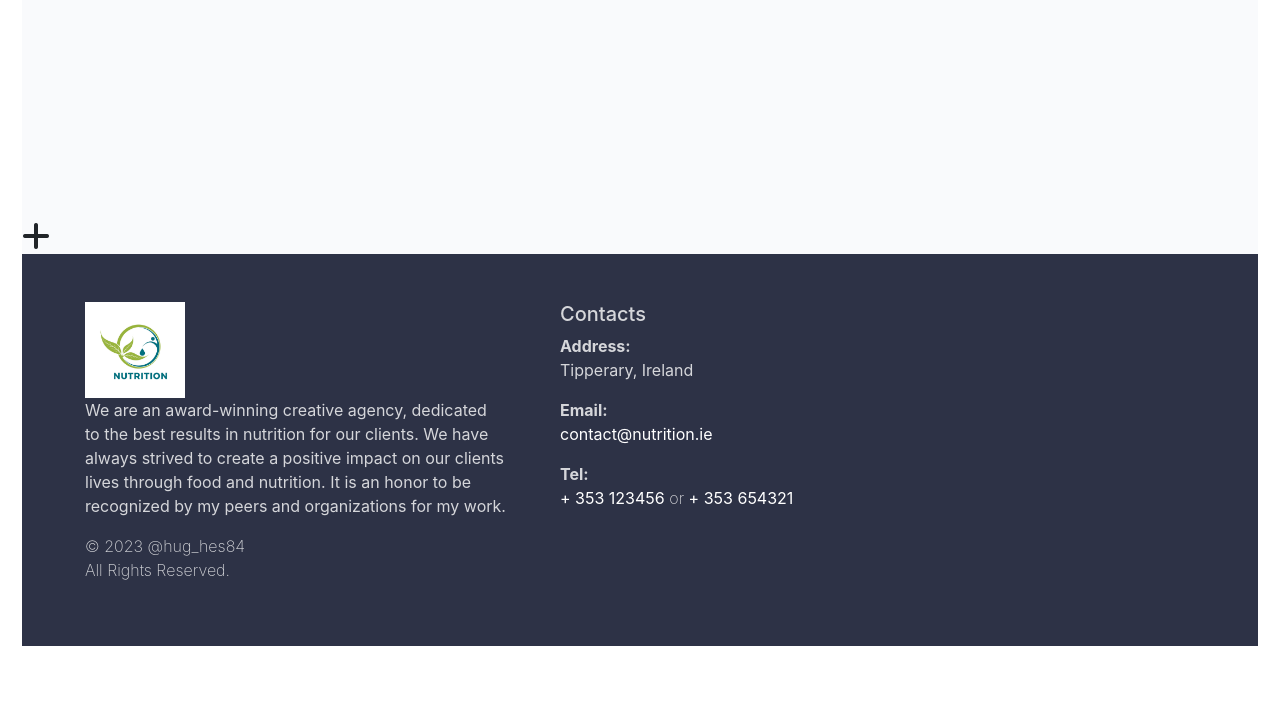
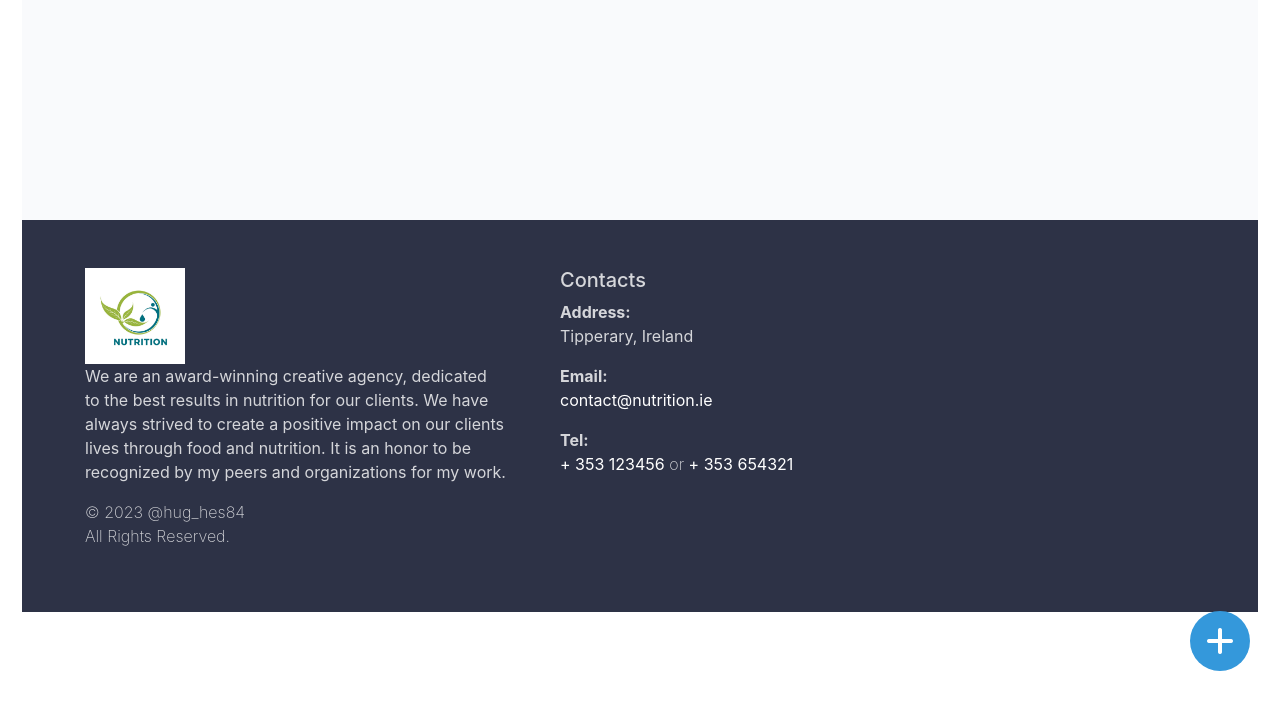
Before and after one commit to hughes84/my-blog-pp4, a Django app: page /recipes/ in a window 1280 px wide. Shown: the part 99-800 px from the top of the page. Run offline with Django 3.2, Linux system fonts and the light colour scheme; data that the repository does not hold is empty; some libraries are stand-ins or nearby versions.

Commit message:
Add minor style changes

```diff
--- a/static/css/style.css
+++ b/static/css/style.css
@@ -3,6 +3,7 @@
     top: 100px;
     left: 25%;
     width: 50%;
+    z-index: 1000;
 }
 
 /* Body Styles */
@@ -408,7 +409,7 @@ a.nav-link {
     height: 200px;
     width: 100%;
     background-position: center;
-    object-fit: cover;
+    object-fit: contain;
 }
 
 /* Inner Card Container Styles */
@@ -949,3 +950,44 @@ h1 {
     height: 200px;
     margin: 0 auto;
 }
+
+.add-recipe-button {
+    display: flex;
+    align-items: center;
+    justify-content: center;
+    width: 60px;
+    height: 60px;
+    background-color: #3498DB;
+    color: #fff;
+    font-size: 16px;
+    border-radius: 50%;
+    cursor: pointer;
+    transition: background-color 0.3s;
+    position: fixed;
+    bottom: 30px;
+    right: 30px;
+    z-index: 1000;
+  }
+  .add-recipe-button:hover {
+    background-color: #2980B9;
+  }
+  /* Tooltip styles */
+  .add-recipe-button::before {
+    width: 100px;
+    content: attr(title);
+    position: absolute;
+    bottom: 70px;
+    left: 50%;
+    transform: translateX(-50%);
+    background-color: #333;
+    color: #fff;
+    padding: 8px;
+    border-radius: 4px;
+    opacity: 0;
+    visibility: hidden;
+    transition: opacity 0.3s, visibility 0.3s;
+  }
+  .add-recipe-button:hover::before {
+    opacity: 1;
+    visibility: visible;
+  }
```
